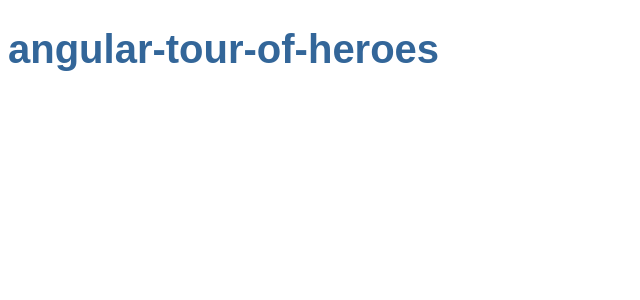
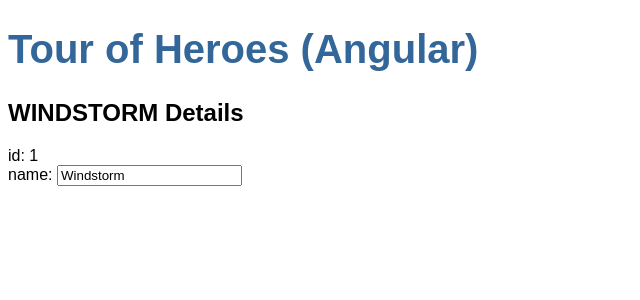
Before and after one commit to myroslav-bakuta/angular-tour-of-heroes, an Angular app: page / in a window 1280 px wide. Shown: the top 300 px of the page, without its empty margins (0-640 px from the left). Built offline with nearby package versions, Linux system fonts and the light colour scheme.

Commit message:
The Hero Editor

```diff
--- a/src/app/app.component.html
+++ b/src/app/app.component.html
@@ -1 +1,2 @@
 <h1>{{title}}</h1>
+<app-heroes></app-heroes>
--- a/src/app/app.component.ts
+++ b/src/app/app.component.ts
@@ -6,5 +6,5 @@
   styleUrls: ['./app.component.scss']
 })
 export class AppComponent {
-  title = 'angular-tour-of-heroes';
+  title = 'Tour of Heroes (Angular)';
 }
--- a/src/app/heroes/heroes.component.html
+++ b/src/app/heroes/heroes.component.html
@@ -1 +1,7 @@
-<p>heroes works!</p>
+<h2>{{hero.name | uppercase}} Details</h2>
+<div><span>id: </span>{{hero.id}}</div>
+<div>
+  <label>name:
+    <input [(ngModel)]="hero.name" placeholder="name">
+  </label>
+</div>
--- a/src/app/heroes/heroes.component.ts
+++ b/src/app/heroes/heroes.component.ts
@@ -7,6 +7,11 @@
 })
 export class HeroesComponent implements OnInit {
 
+  hero: Hero = {
+  id: 1,
+  name: 'Windstorm'
+  }
+
   constructor() { }
 
   ngOnInit(): void {
```
Also changed, not shown: src/app/app.module.ts (+6 -4 lines).
